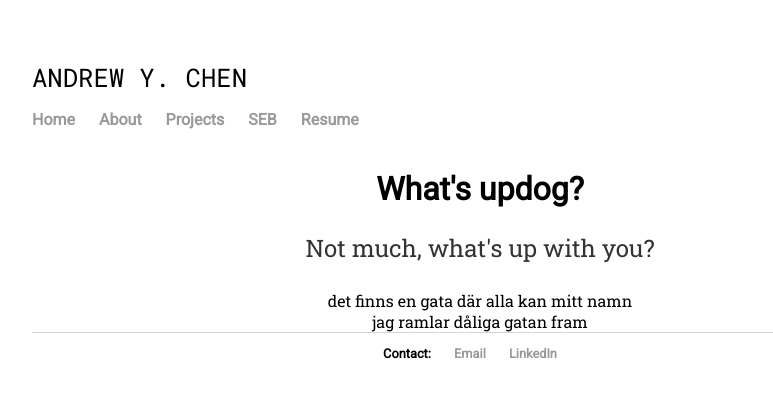
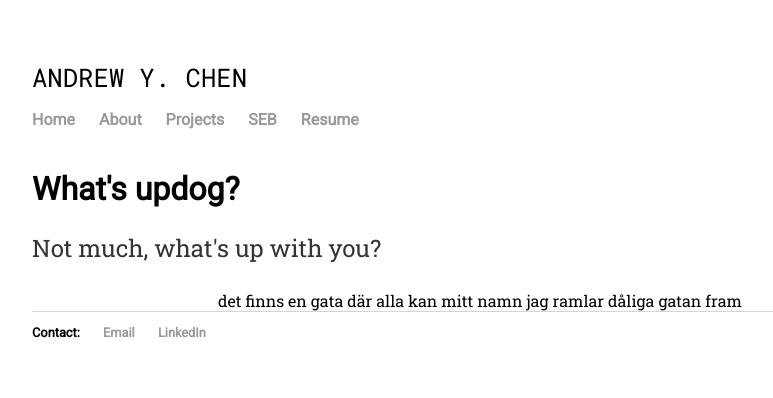
Before and after one commit to carbonheliumnitrogen/carbonheliumnitrogen.github.io, a Jekyll site: the page built from index.html, in a window 1280 px wide. Shown: the top 398 px of the page, without its empty margins (160-933 px from the left). Built offline with Jekyll 4.4.1, drawn with Linux system fonts in a browser that asks for light colours.

Commit message:
Update index.html

```diff
--- a/index.html
+++ b/index.html
@@ -2,13 +2,23 @@
 layout: default
 title: Andrew Chen's Homepage
 ---
+<head>
+<style>
+
+.test {text-align: center; font-family: Roboto Slab;}
+
+</style>
+</head>
 <div class="blurb">
-	<head> <style>	div {text-align: center; font-family: Roboto Slab;}
-		</style> </head>
+
 	<h1>What's updog?</h1>
 	<p>Not much, what's up with you?</p>
-	<div> det finns en gata där alla kan mitt namn </div>
-	<div> jag ramlar dåliga gatan fram <div>
-
 
 </div><!-- /.blurb -->
+
+<div class="test">
+
+det finns en gata där alla kan mitt namn
+jag ramlar dåliga gatan fram
+
+</div>
```
